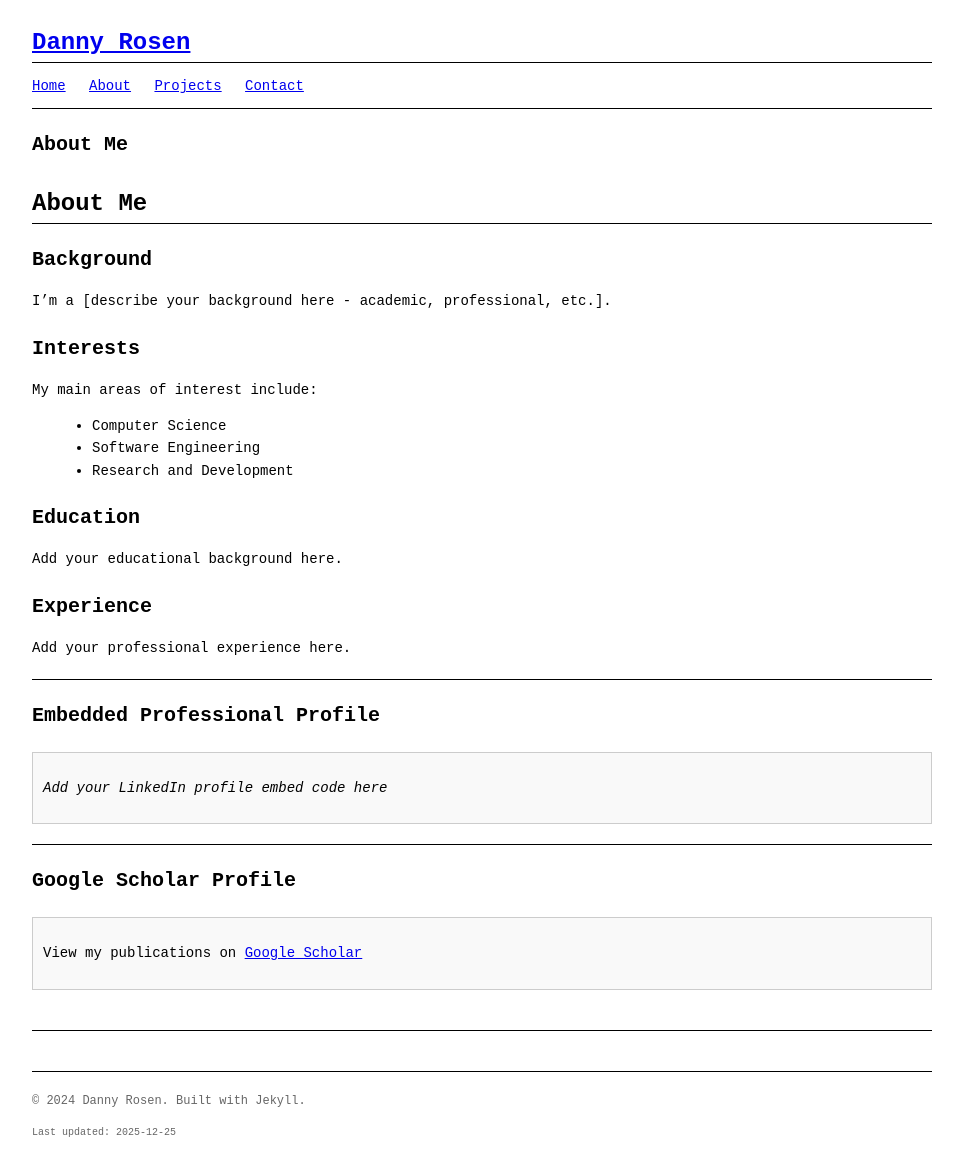
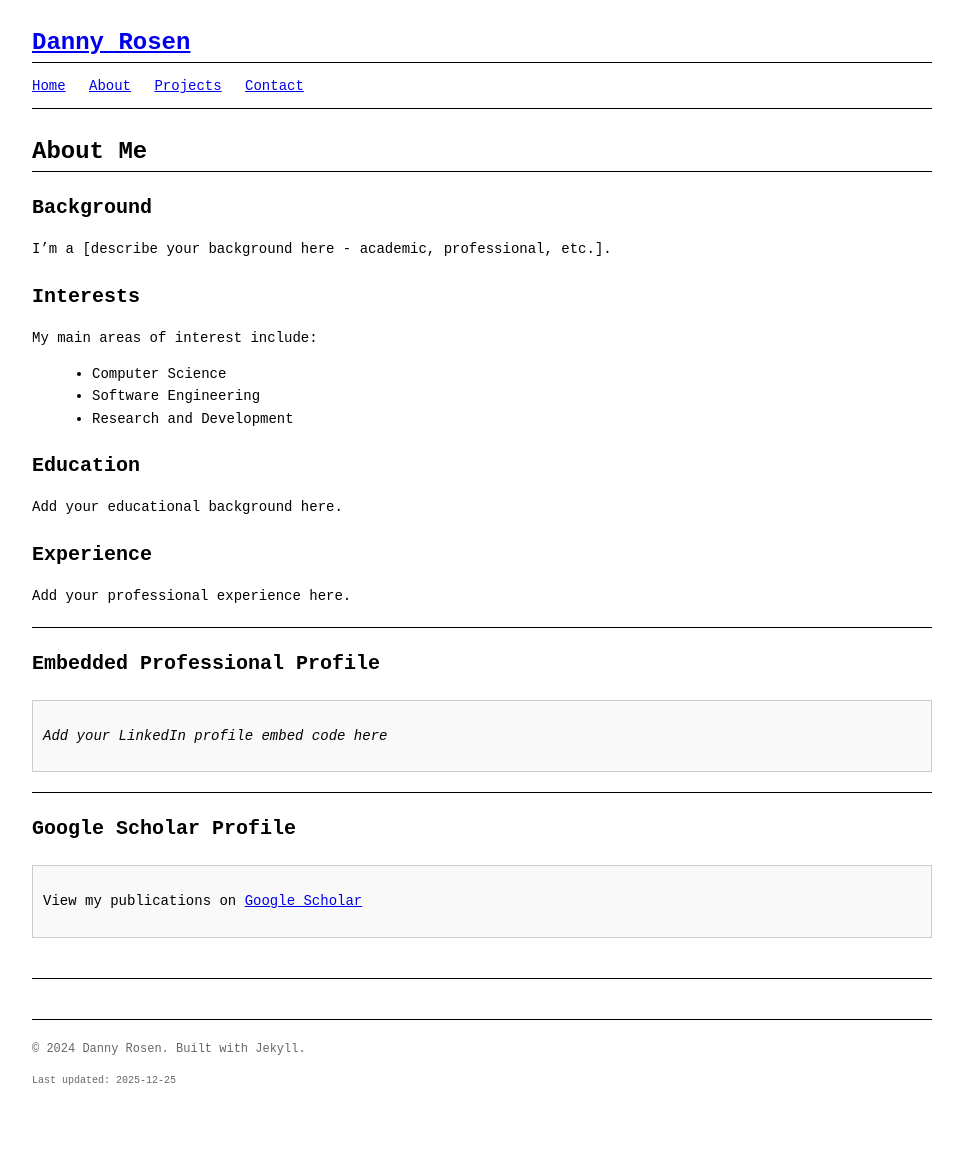
Before and after one commit to DRosen766/DRosen766.github.io, a Jekyll site: the page built from about.md, in a window 1280 px wide. Shown: the whole page, without its empty margins (158-1121 px from the left). Built offline with Jekyll 4.4.1, drawn with Linux system fonts in a browser that asks for light colours; after the commit the page ends 1110 px from its top, so only the background shows below that.

Commit message:
Remove redundant page title heading from layout
Co-authored-by: DRosen766 <96319586+DRosen766@users.noreply.github.com>

```diff
--- a/_layouts/default.html
+++ b/_layouts/default.html
@@ -21,9 +21,6 @@
         </header>
 
         <main>
-            {% if page.title %}
-            <h2>{{ page.title }}</h2>
-            {% endif %}
             {{ content }}
         </main>
 
```
